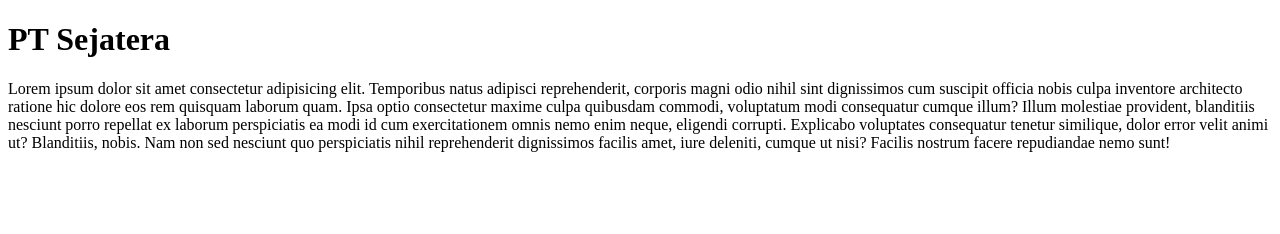
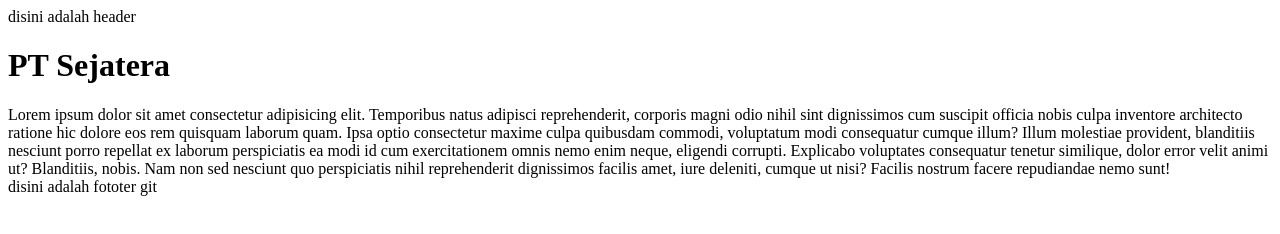
Before and after one commit to FajriWijaya/ComponyProfile, a plain HTML site: page index.html in a window 1280 px wide. Drawn offline with Linux system fonts and the light colour scheme.

Commit message:
Menambakan header dan footer

```diff
--- a/index.html
+++ b/index.html
@@ -6,8 +6,16 @@
     <title>Document</title>
 </head>
 <body>
+
+    <header>
+        disini adalah header
+    </header>
+
         <h1>PT Sejatera</h1>
 
         <div>Lorem ipsum dolor sit amet consectetur adipisicing elit. Temporibus natus adipisci reprehenderit, corporis magni odio nihil sint dignissimos cum suscipit officia nobis culpa inventore architecto ratione hic dolore eos rem quisquam laborum quam. Ipsa optio consectetur maxime culpa quibusdam commodi, voluptatum modi consequatur cumque illum? Illum molestiae provident, blanditiis nesciunt porro repellat ex laborum perspiciatis ea modi id cum exercitationem omnis nemo enim neque, eligendi corrupti. Explicabo voluptates consequatur tenetur similique, dolor error velit animi ut? Blanditiis, nobis. Nam non sed nesciunt quo perspiciatis nihil reprehenderit dignissimos facilis amet, iure deleniti, cumque ut nisi? Facilis nostrum facere repudiandae nemo sunt!</div>
-</body>
+
+        <footer>disini adalah fototer git</footer>
+
+    </body>
 </html>
```
